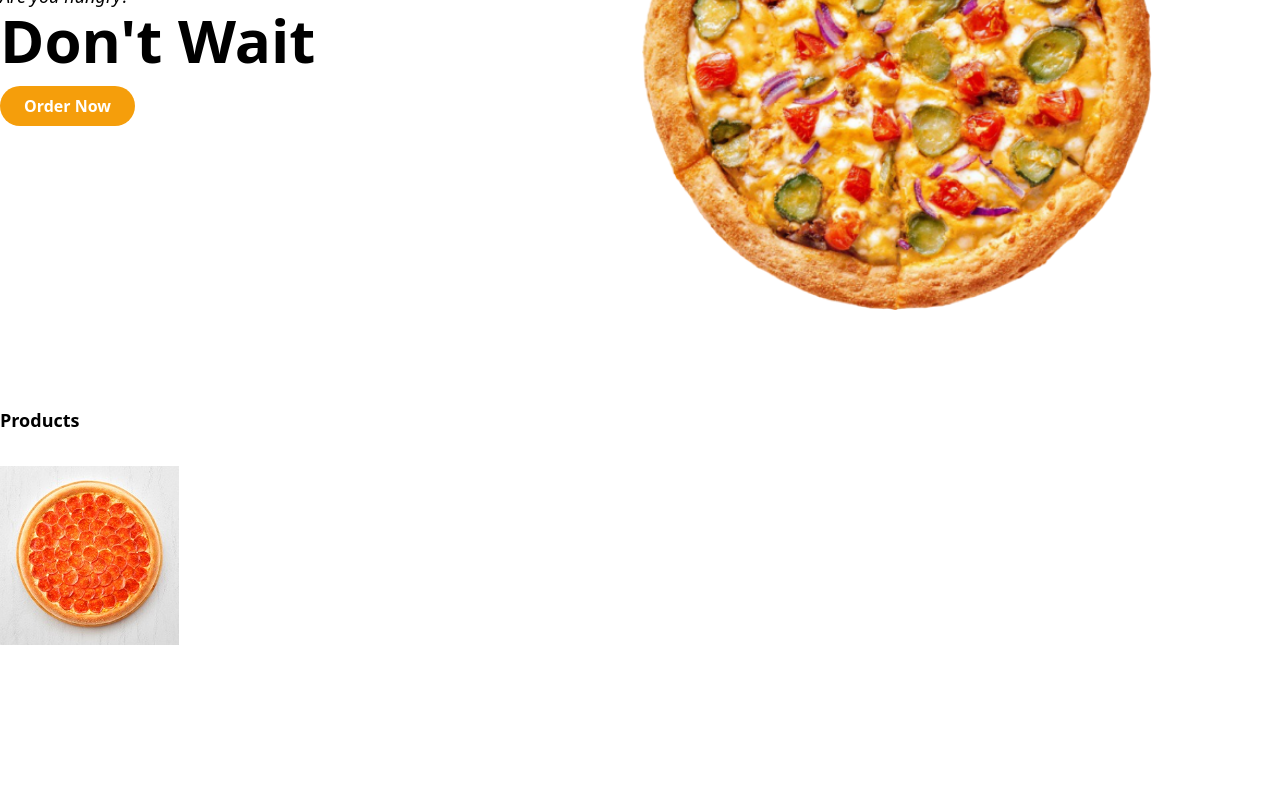
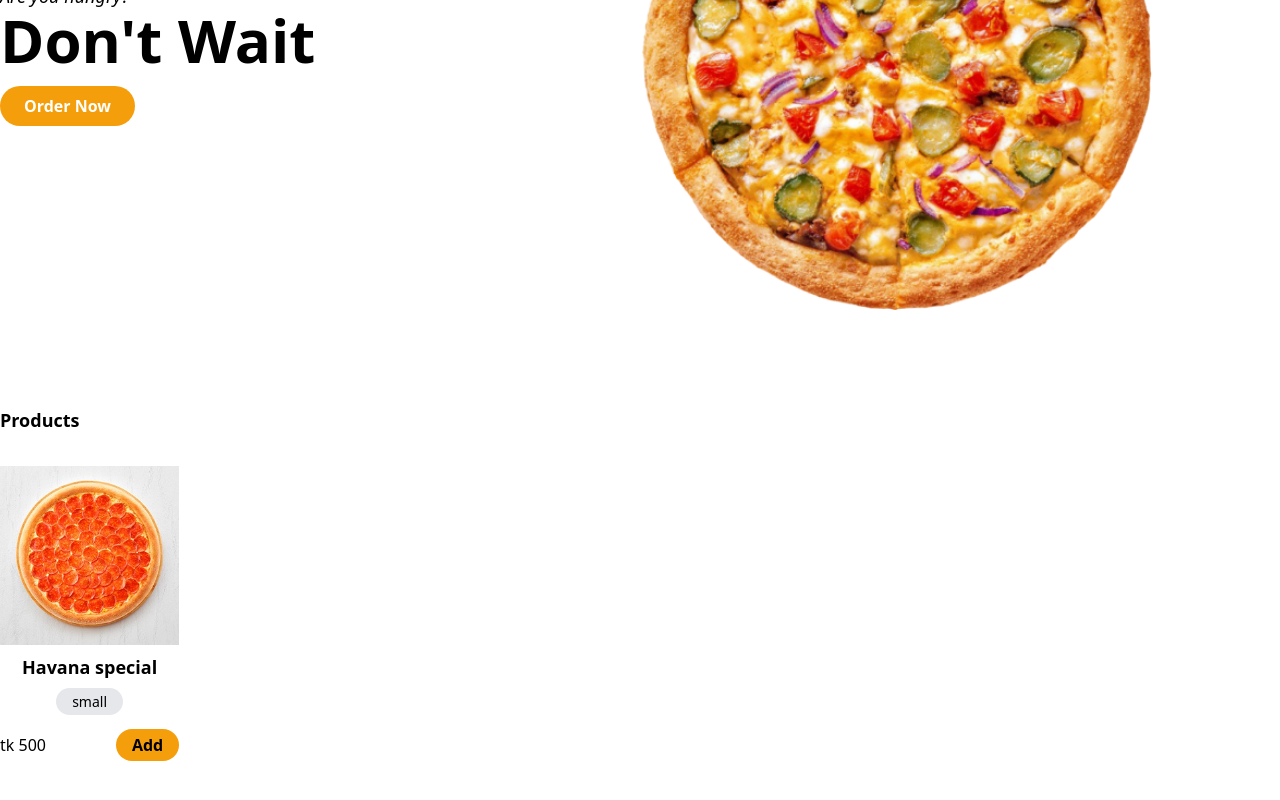
Before and after one commit to SouravBarman001/React-cart, a React (Create React App) app: page / in a window 1280 px wide. Shown: the part 342-1142 px from the top of the page. Built offline with nearby package versions, Linux system fonts and the light colour scheme.

Commit message:
product component added

```diff
--- /dev/null
+++ b/src/components/Product.js
@@ -0,0 +1,22 @@
+import React from 'react'
+
+const Product = () => {
+  return (
+    <div>
+
+     <img src="/images/peproni.png" alt="peproni " />
+    <div className="text-center">
+       <h2 className="text-lg font-bold py-2">Havana special</h2>
+       <span className="bg-gray-200 py-1 rounded-full text-sm px-4">small</span>
+    </div>
+     <div className="flex justify-between items-center mt-4">
+       <span>tk 500</span>
+       <button className="bg-yellow-500 py-1 px-4 rounded-full font-bold">Add</button>
+     </div>
+
+    </div>
+
+  )
+}
+
+export default Product
--- a/src/components/Products.js
+++ b/src/components/Products.js
@@ -1,3 +1,7 @@
+
+// rafce
+
+import Product from "../components/Product"
 
 const Products = () => {
   return (
@@ -7,15 +11,12 @@ const Products = () => {
 
      <div className="grid grid-cols-5 my-8 gap-24">
 
-       <div>
-
-        <img src="/images/peproni.png" alt="peproni " />
-
-
-       </div>
+      <Product/>
 
 
      </div>
+
+
 
 
     </div>
```
